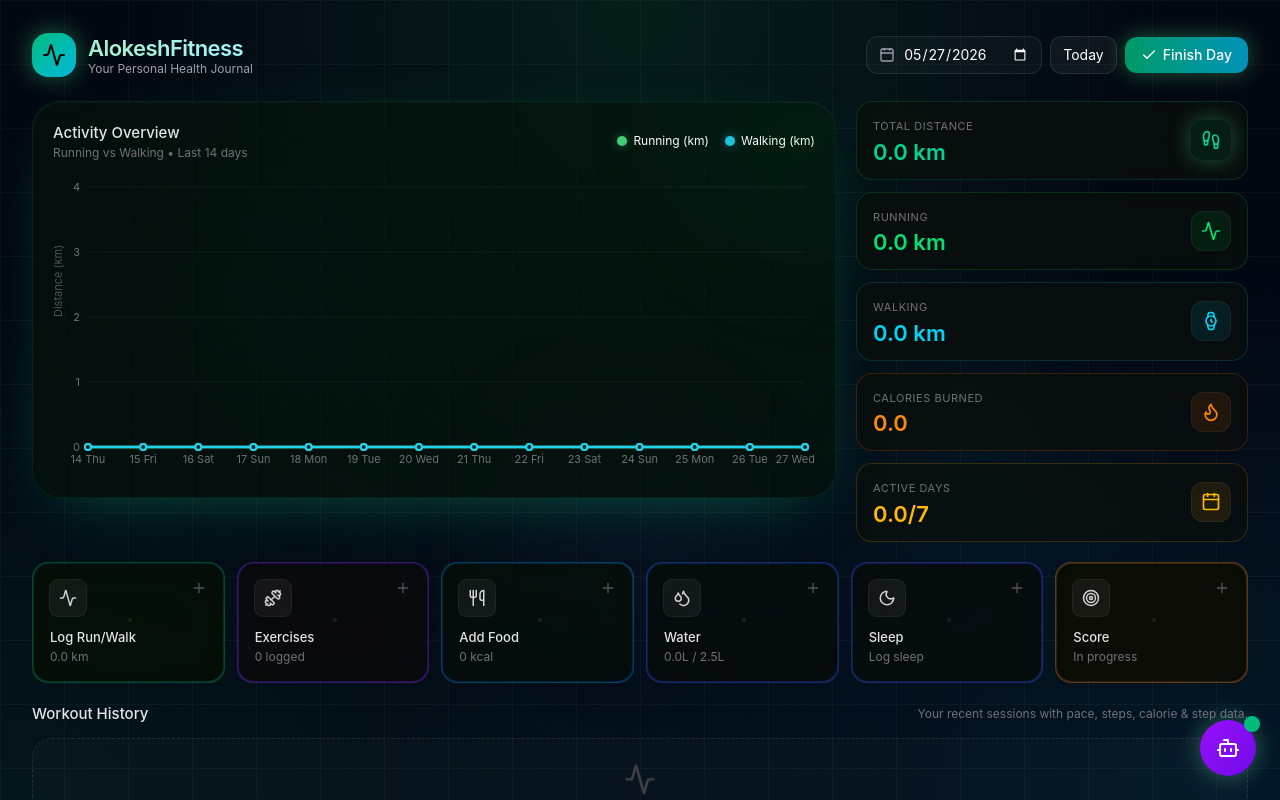
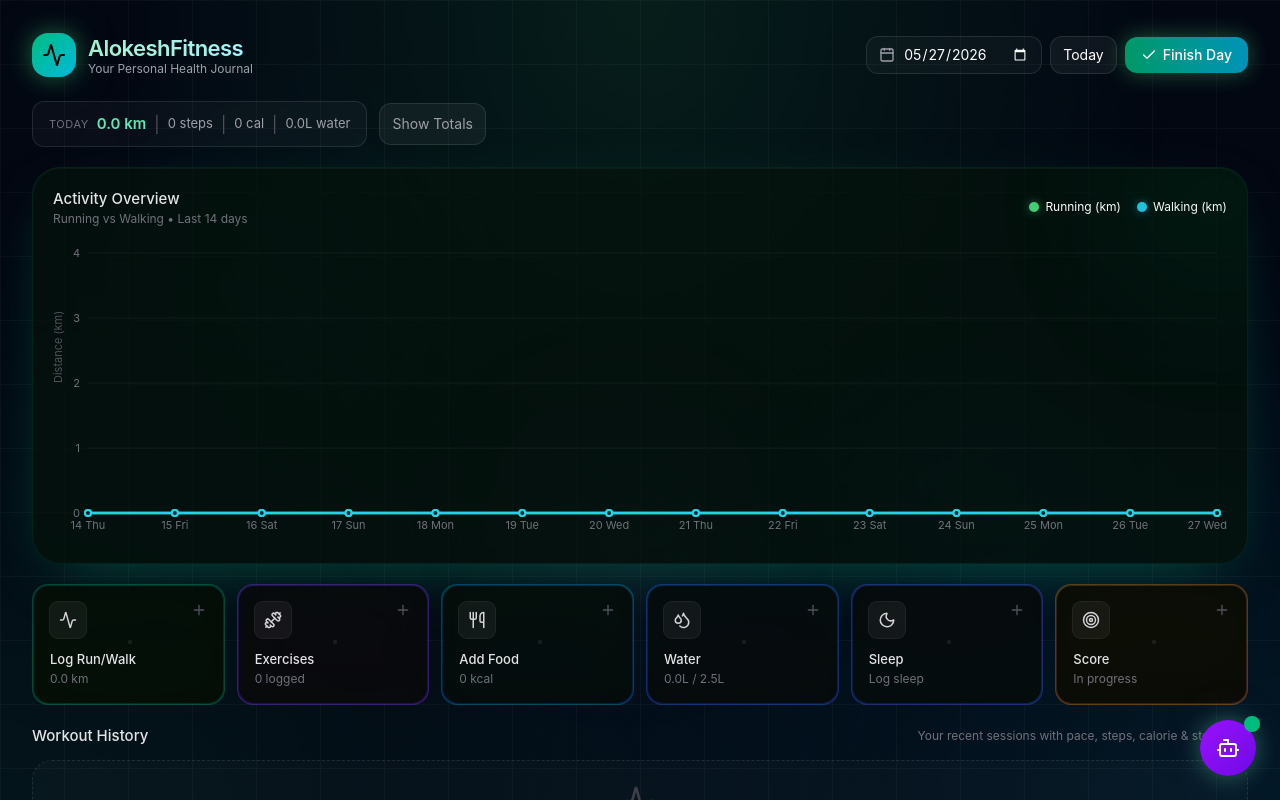
Before and after one commit to Alokesh13/fitness, a React (Vite) app: page / in a window 1280 px wide. Shown: the top 800 px of the page. Built offline with nearby package versions, Linux system fonts and the light colour scheme.

Commit message:
Add showStats state and toggle button for stats

```diff
--- a/src/App.tsx
+++ b/src/App.tsx
@@ -135,6 +135,7 @@ export default function App() {
   const [coachOpen, setCoachOpen] = useState(false);
   const [waterPop, setWaterPop] = useState(false);
   const [coachNotif, setCoachNotif] = useState<string | null>(null);
+  const [showStats, setShowStats] = useState(false);
   const notifCounter = useRef(0);
 
   const triggerCoachNotif = useCallback((event: string) => {
@@ -297,10 +298,29 @@ export default function App() {
           </div>
         </div>
 
+        {/* Today's Summary Bar — always visible */}
+        <div className="mb-5 anim-fade-up delay-75">
+          <div className="flex flex-wrap items-center gap-3">
+            <div className="flex items-center gap-2 rounded-xl border border-white/10 bg-white/[0.03] px-4 py-2.5 backdrop-blur">
+              <span className="text-[11px] uppercase tracking-wider text-zinc-500">Today</span>
+              <span className="text-[15px] font-semibold text-emerald-300">{totals.totalKm.toFixed(1)} km</span>
+              <span className="text-zinc-600">|</span>
+              <span className="text-[13px] text-zinc-400">{totals.steps.toLocaleString()} steps</span>
+              <span className="text-zinc-600">|</span>
+              <span className="text-[13px] text-zinc-400">{totals.caloriesIn} cal</span>
+              <span className="text-zinc-600">|</span>
+              <span className="text-[13px] text-zinc-400">{(totals.waterMl/1000).toFixed(1)}L water</span>
+            </div>
+            <button onClick={() => setShowStats(!showStats)} className={`rounded-xl border px-3 py-2.5 text-sm transition active:scale-95 ${showStats ? "border-emerald-500/30 bg-emerald-500/10 text-emerald-300" : "border-white/10 bg-white/5 text-zinc-400 hover:bg-white/10 hover:text-zinc-300"}`}>
+              {showStats ? "Hide Totals" : "Show Totals"}
+            </button>
+          </div>
+        </div>
+
         {/* Main Grid */}
         <div className="grid grid-cols-12 gap-5">
           {/* Main Chart */}
-          <div className="col-span-12 xl:col-span-8 anim-fade-up delay-100">
+          <div className={`${showStats ? "col-span-12 xl:col-span-8" : "col-span-12"} anim-fade-up delay-100`}>
             <div className="relative overflow-hidden rounded-[28px] border border-emerald-900/30 bg-[#05130a]/70 p-5 shadow-[inset_0_1px_0_0_rgba(255,255,255,0.04),0_20px_60px_-30px_rgba(16,185,129,0.5)] backdrop-blur-xl card-hover anim-shimmer">
               <div className="pointer-events-none absolute -top-24 -right-24 h-64 w-64 rounded-full bg-emerald-500/10 blur-3xl anim-breathe" />
               <div className="mb-4 flex items-center justify-between">
@@ -332,8 +352,9 @@ export default function App() {
             </div>
           </div>
 
-          {/* Right Stats */}
-          <div className="col-span-12 xl:col-span-4 grid grid-cols-2 xl:grid-cols-1 gap-3 auto-rows-fr">
+          {/* Right Stats — hidden by default */}
+          {showStats && (
+            <div className="col-span-12 xl:col-span-4 grid grid-cols-2 xl:grid-cols-1 gap-3 auto-rows-fr anim-fade-right">
               {[
                 { label: "Total Distance", value: weekStats.totalDistance, unit: " km", icon: Footprints, color: "text-emerald-400", bg: "bg-emerald-500/10", border: "border-emerald-500/20", glow: "anim-pulse-glow" },
                 { label: "Running", value: weekStats.running, unit: " km", icon: Activity, color: "text-green-400", bg: "bg-green-500/10", border: "border-green-500/20", glow: "" },
@@ -341,7 +362,7 @@ export default function App() {
                 { label: "Calories Burned", value: weekStats.calories, unit: "", icon: Flame, color: "text-orange-400", bg: "bg-orange-500/10", border: "border-orange-500/20", glow: "" },
                 { label: "Active Days", value: weekStats.activeDays, unit: "/7", icon: Calendar, color: "text-amber-400", bg: "bg-amber-500/10", border: "border-amber-500/20", glow: "" },
               ].map((s, i) => (
-              <div key={s.label} className={`group relative overflow-hidden rounded-2xl border ${s.border} bg-[#0a0f0a]/70 p-4 backdrop-blur transition hover:bg-[#0f1a0f]/80 card-hover anim-shimmer`} style={{ animationDelay: `${150 + i * 80}ms` }}>
+                <div key={s.label} className={`group relative overflow-hidden rounded-2xl border ${s.border} bg-[#0a0f0a]/70 p-4 backdrop-blur transition hover:bg-[#0f1a0f]/80 card-hover anim-shimmer`} style={{ animationDelay: `${i * 80}ms` }}>
                   <div className="flex items-center justify-between">
                     <div>
                       <p className="text-[11px] uppercase tracking-wider text-zinc-500">{s.label}</p>
@@ -356,6 +377,7 @@ export default function App() {
                 </div>
               ))}
             </div>
+          )}
 
           {/* Quick Log */}
           <div className="col-span-12 anim-fade-up delay-300">
```
Lines whose indentation alone changed are shown as unchanged.
